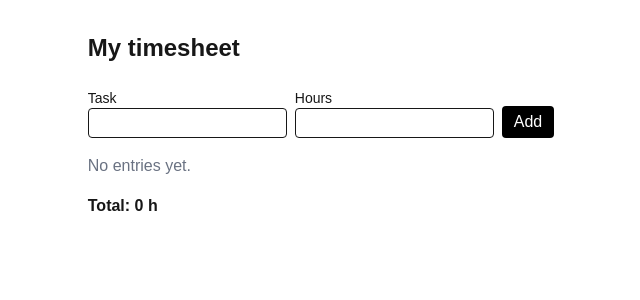
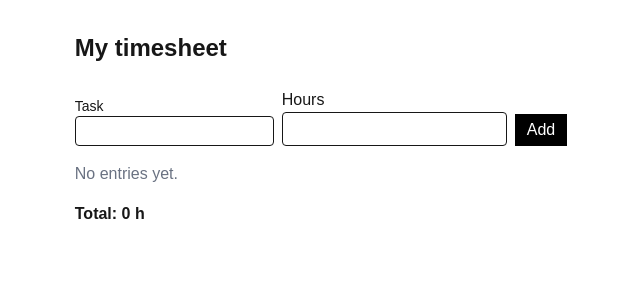
Before and after one commit to JMhex/timesheet-web, a Next.js app: page / in a window 1280 px wide. Shown: the top 300 px of the page, without its empty margins (319-959 px from the left). Built offline with nearby package versions, Linux system fonts and the light colour scheme.

Commit message:
style(tracker): tidy up spacing and layout

```diff
--- a/components/Tracker.tsx
+++ b/components/Tracker.tsx
@@ -4,23 +4,25 @@ import { useState, type FormEvent } from "react"
 import { EntryList } from "@/components/EntryList"
 import { checkHours, totalHours, type Entry } from "@/lib/timesheet"
 
+
+//Tracker is a component. Its useState values hold what the user types and adds,
+// and changing them through their setters makes React redraw it.
+// export lets page.tsx import Tracker and show it on the page.”
 export function Tracker() {
     const [entries, setEntries] = useState<Entry[]>([])
     const [task, setTask] = useState("")
     const [hours, setHours] = useState("")
     const [error, setError] = useState<string | null>(null)
-    //Tracker is a component. Its useState values hold what the user types and adds,
-    // and changing them through their setters makes React redraw it.
-    // export lets page.tsx import Tracker and show it on the page.”
-
 
     function addEntry(event: FormEvent<HTMLFormElement>) {
         event.preventDefault()
+
         const problem = task.trim() === "" ? "Task can't be empty." : checkHours(Number(hours))
         if (problem) {
             setError(problem)
             return
         }
+
         const today = new Date().toLocaleDateString("en-CA")
         setEntries([...entries, { date: today, task, hours: Number(hours) }])
         setTask("")
@@ -33,15 +35,28 @@ export function Tracker() {
             <form onSubmit={addEntry} className="flex flex-wrap items-end gap-2">
                 <label className="grid flex-1 text-sm">
                     Task
-                    <input value={task} onChange={(e) => setTask(e.target.value)} className="rounded border px-2 py-1" />
+                    <input
+                    value={task}
+                    onChange={(e) => setTask(e.target.value)}
+                    className="rounded border px-2 py-1"
+                    />
                 </label>
-                <label className="grid text-sm">
+
+                <label className="grid tet-sm">
                     Hours
-                    <input value={hours} onChange={(e) => setHours(e.target.value)} type="number" step="0.25" className="W-24 rounded border px-2 py-1" />
+                    <input
+                    value={hours}
+                    onChange={(e) => setHours(e.target.value)}
+                    type="number"
+                    step="0.25"
+                    className="W-24 rounded border px-2 py-1"
+                    />
                 </label>
-                <button className="rounded bg-black px-3 py-1 text-white">Add</button>
+
+                <button className="round bg-black px-3 py-1 text-white">Add</button>
                 {error && <p className="w-full text-red-600">{error}</p>}
             </form>
+
             <EntryList entries={entries} />
             <p className="font-bold">Total: {totalHours(entries)} h</p>
         </div>
```
